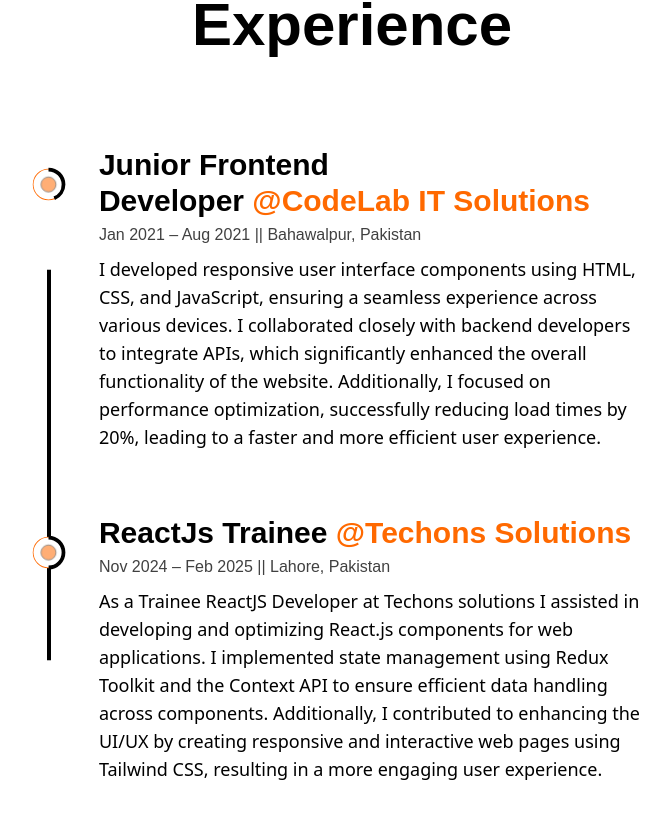
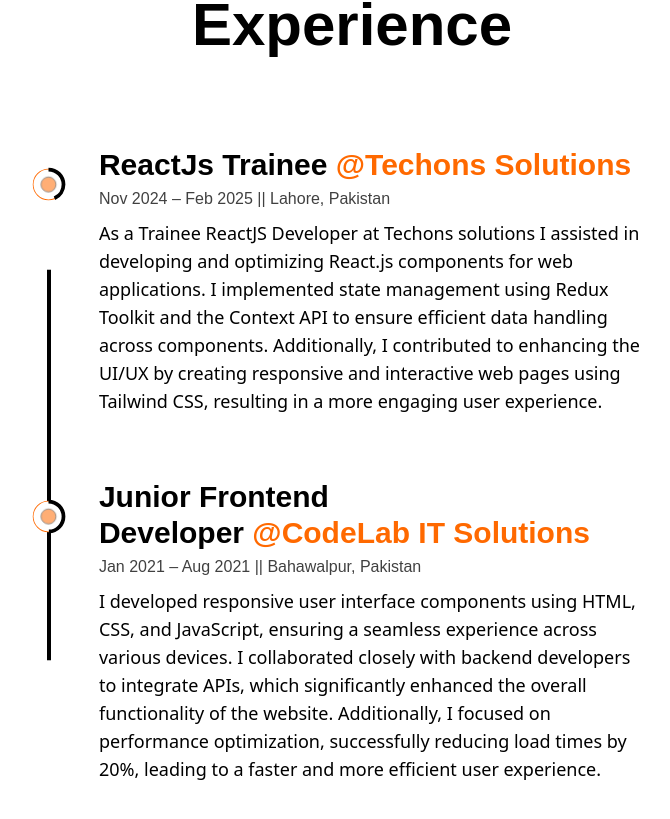
Before and after one commit to nomanchaudhary/Portfolio-Volume2, a React (Vite) app: page /about in a window 1280 px wide. Shown: the part 2329-3148 px from the top of the page, without its empty margins (288-958 px from the left). Built offline with nearby package versions, Linux system fonts and the light colour scheme.

Commit message:
Changes in experience section

```diff
--- a/src/components/Experience.jsx
+++ b/src/components/Experience.jsx
@@ -59,20 +59,20 @@
         ></motion.div>
         <ul className="w-full flex flex-col justify-between items-start ml-5 dark:bg-black dark:text-white">
           <Details
+            position="ReactJs Trainee"
+            company="Techons Solutions"
+            companyLink="https://www.linkedin.com/company/techons/"
+            location="Lahore, Pakistan"
+            time="Nov 2024 – Feb 2025"
+            work="As a Trainee ReactJS Developer at Techons solutions I assisted in developing and optimizing React.js components for web applications. I implemented state management using Redux Toolkit and the Context API to ensure efficient data handling across components. Additionally, I contributed to enhancing the UI/UX by creating responsive and interactive web pages using Tailwind CSS, resulting in a more engaging user experience."
+          />
+          <Details
             position="Junior Frontend Developer"
             company="CodeLab IT Solutions"
             companyLink="https://codelab.pk/"
             location="Bahawalpur, Pakistan"
             time="Jan 2021 – Aug 2021"
             work="I developed responsive user interface components using HTML, CSS, and JavaScript, ensuring a seamless experience across various devices. I collaborated closely with backend developers to integrate APIs, which significantly enhanced the overall functionality of the website. Additionally, I focused on performance optimization, successfully reducing load times by 20%, leading to a faster and more efficient user experience."
-          />
-          <Details
-            position="ReactJs Trainee"
-            company="Techons Solutions"
-            companyLink="https://www.linkedin.com/company/techons/"
-            location="Lahore, Pakistan"
-            time="Nov 2024 – Feb 2025"
-            work="As a Trainee ReactJS Developer at Techons solutions I assisted in developing and optimizing React.js components for web applications. I implemented state management using Redux Toolkit and the Context API to ensure efficient data handling across components. Additionally, I contributed to enhancing the UI/UX by creating responsive and interactive web pages using Tailwind CSS, resulting in a more engaging user experience."
           />
         </ul>
       </div>
```
